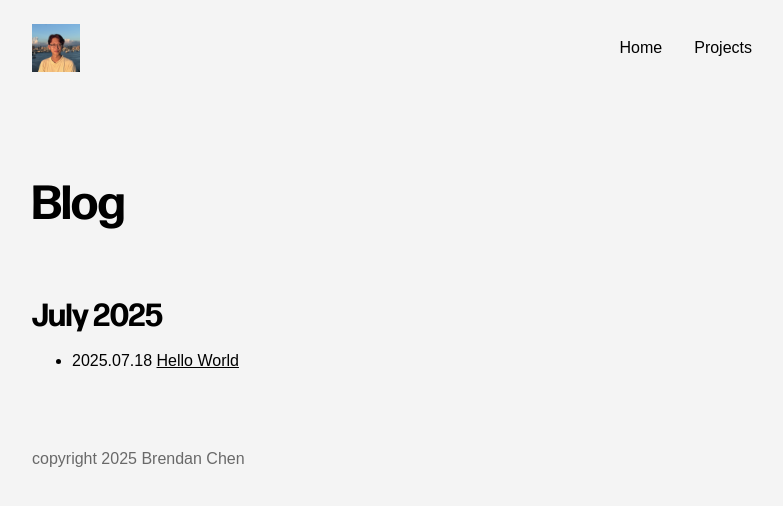
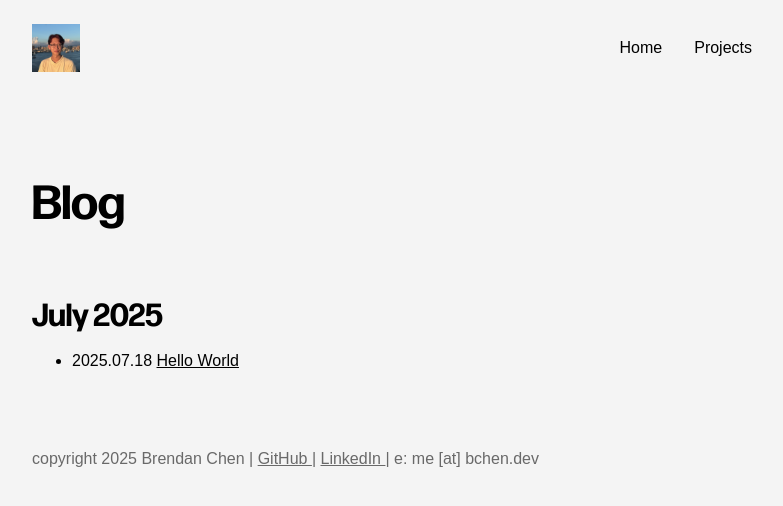
Before and after one commit to brendan-ch/brendan-ch.github.io, a Jekyll site: the page built from blog.html, in a window 1280 px wide. Shown: the top 506 px of the page, without its empty margins (248-1031 px from the left). Built offline with Jekyll 4.4.1, drawn with Linux system fonts in a browser that asks for light colours; some web fonts are replaced.

Commit message:
Introduce links in footer and update styling

```diff
--- a/_layouts/default.html
+++ b/_layouts/default.html
@@ -26,7 +26,13 @@
         {{ content }}
     </main>
     <footer>
-        copyright 2025 Brendan Chen
+        copyright 2025 Brendan Chen |
+        <a target="_blank" href="https://github.com/brendan-ch">
+            GitHub
+        </a> |
+        <a target="_blank" href="https://linkedin.com/in/brendan-ch">
+            LinkedIn
+        </a> | e: me [at] bchen.dev
     </footer>
 </body>
 </html>
--- a/assets/css/global.css
+++ b/assets/css/global.css
@@ -34,7 +34,7 @@ footer {
     max-width: 720px;
     width: 100%;
 
-    padding-bottom: 64px;
+    padding-bottom: 32px;
     padding-top: 64px;
     color: dimgray;
 }
```
